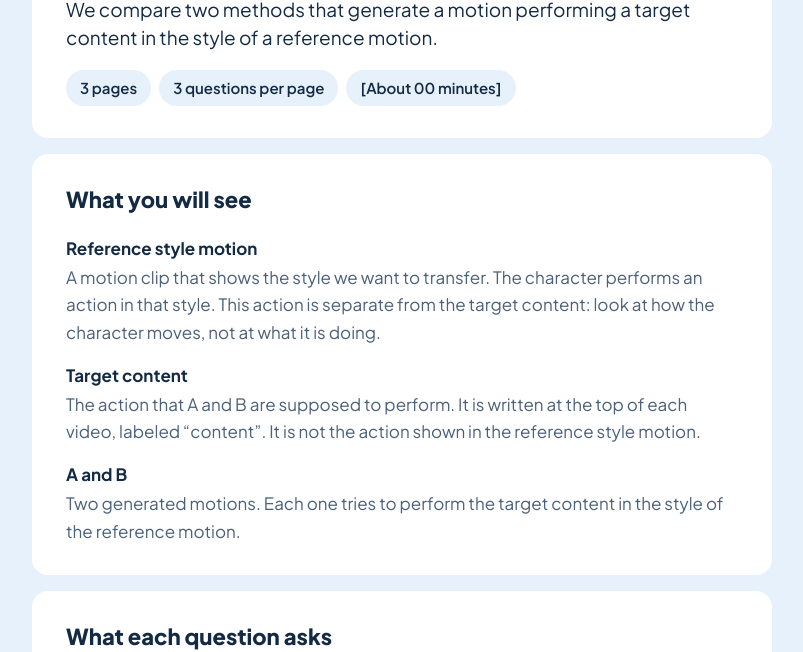
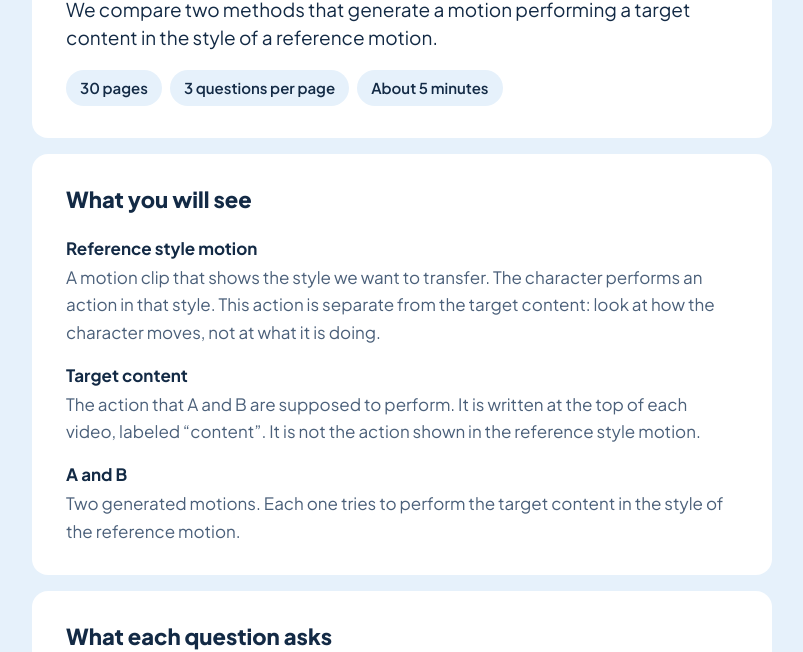
Before and after one commit to JANGYERIM/27CVPR_userstudy, a plain HTML site: page index.html in a window 1280 px wide. Shown: the part 152-804 px from the top of the page, without its empty margins (238-1041 px from the left). Drawn offline with Linux system fonts and the light colour scheme.

Commit message:
Set up 30-page user study

```diff
--- a/index.html
+++ b/index.html
@@ -278,7 +278,7 @@ const STUDY = {
       ko: "제출하기 전에 페이지를 새로고침하거나 닫으면 답이 사라집니다."
     }
   ],
-  estimatedTime: { en: "[About 00 minutes]", ko: "[약 00분]" },
+  estimatedTime: { en: "About 5 minutes", ko: "약 5분" },
 
   // Shown under every video. Change it to match how your videos are laid out.
   videoCaption: {
@@ -294,7 +294,34 @@ const STUDY = {
   trials: [
     { id: "set01", video: "videos/set01.mp4", content: { en: "(tbd)", ko: "(tbd)" }, oursIs: "A" },
     { id: "set02", video: "videos/set02.mp4", content: { en: "(tbd)", ko: "(tbd)" }, oursIs: "B" },
-    { id: "set03", video: "videos/set03.mp4", content: { en: "(tbd)", ko: "(tbd)" }, oursIs: "A" }
+    { id: "set03", video: "videos/set03.mp4", content: { en: "(tbd)", ko: "(tbd)" }, oursIs: "A" },
+    { id: "set04", video: "videos/set04.mp4", content: { en: "(tbd)", ko: "(tbd)" }, oursIs: "B" },
+    { id: "set05", video: "videos/set05.mp4", content: { en: "(tbd)", ko: "(tbd)" }, oursIs: "A" },
+    { id: "set06", video: "videos/set06.mp4", content: { en: "(tbd)", ko: "(tbd)" }, oursIs: "B" },
+    { id: "set07", video: "videos/set07.mp4", content: { en: "(tbd)", ko: "(tbd)" }, oursIs: "A" },
+    { id: "set08", video: "videos/set08.mp4", content: { en: "(tbd)", ko: "(tbd)" }, oursIs: "B" },
+    { id: "set09", video: "videos/set09.mp4", content: { en: "(tbd)", ko: "(tbd)" }, oursIs: "A" },
+    { id: "set10", video: "videos/set10.mp4", content: { en: "(tbd)", ko: "(tbd)" }, oursIs: "B" },
+    { id: "set11", video: "videos/set11.mp4", content: { en: "(tbd)", ko: "(tbd)" }, oursIs: "A" },
+    { id: "set12", video: "videos/set12.mp4", content: { en: "(tbd)", ko: "(tbd)" }, oursIs: "B" },
+    { id: "set13", video: "videos/set13.mp4", content: { en: "(tbd)", ko: "(tbd)" }, oursIs: "A" },
+    { id: "set14", video: "videos/set14.mp4", content: { en: "(tbd)", ko: "(tbd)" }, oursIs: "B" },
+    { id: "set15", video: "videos/set15.mp4", content: { en: "(tbd)", ko: "(tbd)" }, oursIs: "A" },
+    { id: "set16", video: "videos/set16.mp4", content: { en: "(tbd)", ko: "(tbd)" }, oursIs: "B" },
+    { id: "set17", video: "videos/set17.mp4", content: { en: "(tbd)", ko: "(tbd)" }, oursIs: "A" },
+    { id: "set18", video: "videos/set18.mp4", content: { en: "(tbd)", ko: "(tbd)" }, oursIs: "B" },
+    { id: "set19", video: "videos/set19.mp4", content: { en: "(tbd)", ko: "(tbd)" }, oursIs: "A" },
+    { id: "set20", video: "videos/set20.mp4", content: { en: "(tbd)", ko: "(tbd)" }, oursIs: "B" },
+    { id: "set21", video: "videos/set21.mp4", content: { en: "(tbd)", ko: "(tbd)" }, oursIs: "A" },
+    { id: "set22", video: "videos/set22.mp4", content: { en: "(tbd)", ko: "(tbd)" }, oursIs: "B" },
+    { id: "set23", video: "videos/set23.mp4", content: { en: "(tbd)", ko: "(tbd)" }, oursIs: "A" },
+    { id: "set24", video: "videos/set24.mp4", content: { en: "(tbd)", ko: "(tbd)" }, oursIs: "B" },
+    { id: "set25", video: "videos/set25.mp4", content: { en: "(tbd)", ko: "(tbd)" }, oursIs: "A" },
+    { id: "set26", video: "videos/set26.mp4", content: { en: "(tbd)", ko: "(tbd)" }, oursIs: "B" },
+    { id: "set27", video: "videos/set27.mp4", content: { en: "(tbd)", ko: "(tbd)" }, oursIs: "A" },
+    { id: "set28", video: "videos/set28.mp4", content: { en: "(tbd)", ko: "(tbd)" }, oursIs: "B" },
+    { id: "set29", video: "videos/set29.mp4", content: { en: "(tbd)", ko: "(tbd)" }, oursIs: "A" },
+    { id: "set30", video: "videos/set30.mp4", content: { en: "(tbd)", ko: "(tbd)" }, oursIs: "B" }
   ],
   shuffleTrials: true,   // show the sets in a different order to each participant
 
```
